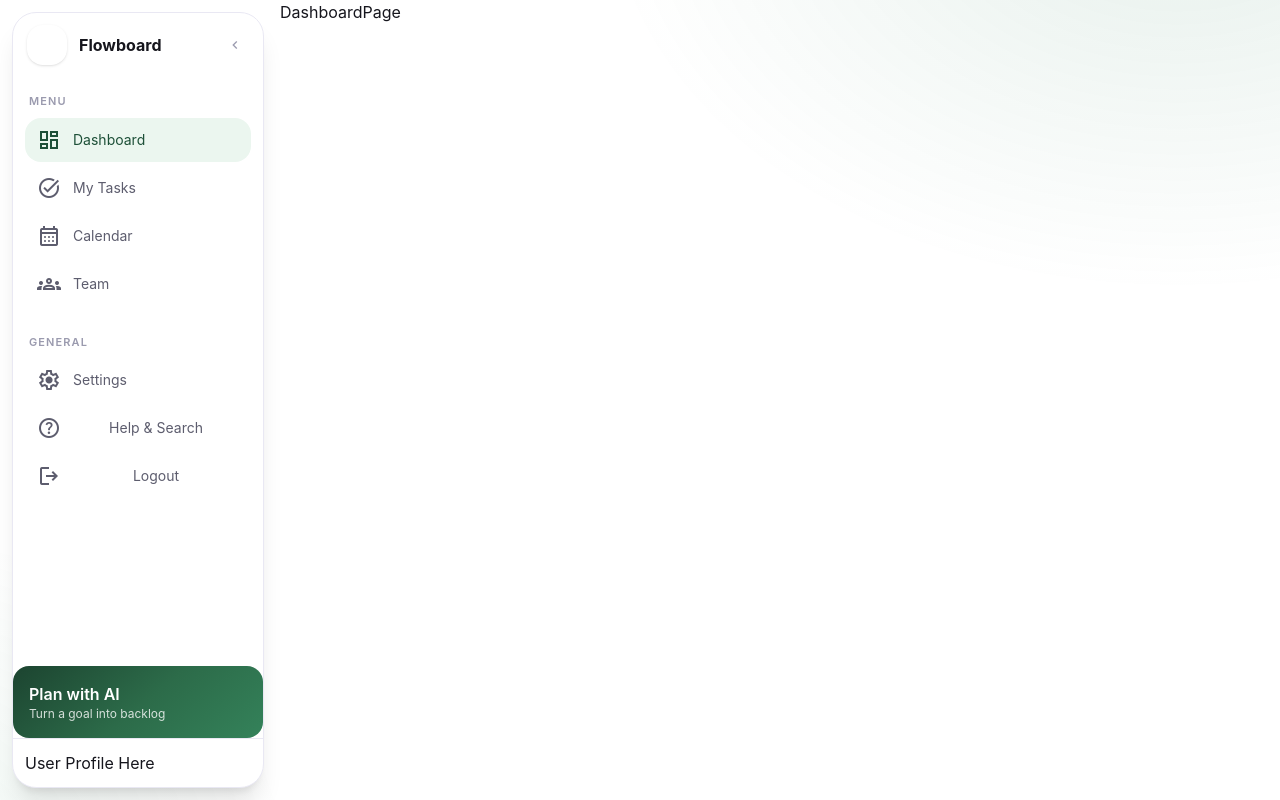
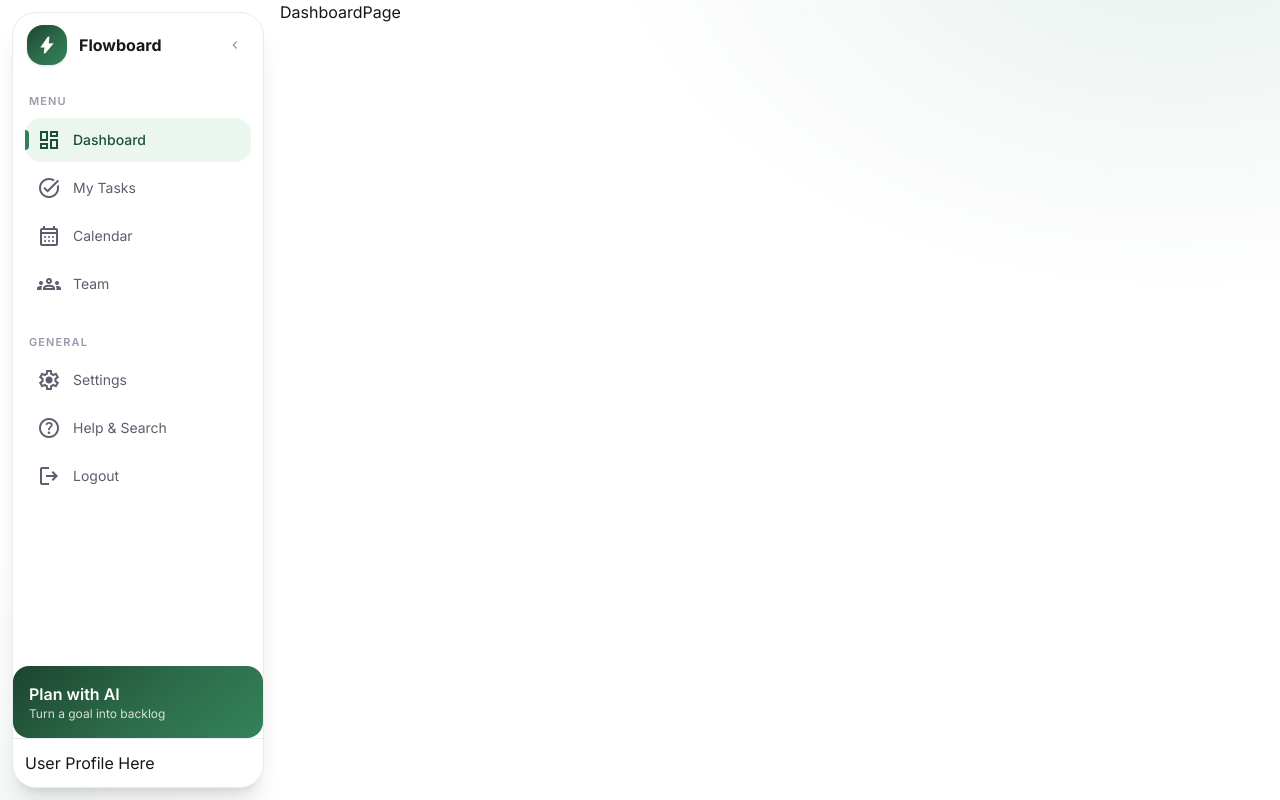
Before and after one commit to stkmukund/react-dashboard-starter, a React (Vite) app: page /login in a window 1280 px wide. Both pictures are taken after typing "name@example.com", "Sample123" into the empty fields and a click on the button "Log in". Built offline with nearby package versions, Linux system fonts and the light colour scheme.

Commit message:
fixed login and initial sidebar

```diff
--- a/index.html
+++ b/index.html
@@ -9,6 +9,13 @@
       href="https://fonts.googleapis.com/css2?family=Material+Symbols+Outlined:opsz,wght,FILL,GRAD@20..48,100..700,0..1,-50..200"
     />
     <title>react-starter-ts</title>
+    <!-- Font -->
+    <link rel="preconnect" href="https://fonts.googleapis.com" />
+    <link rel="preconnect" href="https://fonts.gstatic.com" crossorigin />
+    <link
+      href="https://fonts.googleapis.com/css2?family=Inter:wght@400;500;600;700&family=Space+Grotesk:wght@500;600;700&display=swap"
+      rel="stylesheet"
+    />
   </head>
   <body>
     <div id="root"></div>
--- a/package.json
+++ b/package.json
@@ -10,6 +10,7 @@
     "preview": "vite preview"
   },
   "dependencies": {
+    "@fontsource/inter": "^5.3.0",
     "@tailwindcss/vite": "^4.3.3",
     "@types/date-fns": "^2.5.3",
     "@types/react-router-dom": "^5.3.3",
--- a/src/components/layout/AppLayout.tsx
+++ b/src/components/layout/AppLayout.tsx
@@ -8,9 +8,9 @@ import {
 } from "react";
 import { Outlet, useNavigate } from "react-router-dom";
 import { useAuth } from "../../context/AuthContext";
+import { cn } from "../../lib/utils";
 import { Sidebar, type SidebarSection } from "../sidebar";
 import Icon from "../ui/Icon";
-import { cn } from "../../lib/utils";
 
 interface LayoutContextType {
     openCreateBoard: () => void;
@@ -32,82 +32,39 @@ export const useLayout = (): LayoutContextType => {
 };
 
 const LayoutInner = (): JSX.Element => {
+    const navigate = useNavigate();
+    const { logout } = useAuth();
+    const [createOpen, setCreateOpen] = useState(false);
+    const [commandOpen, setCommandOpen] = useState(false);
 
-    const navigate = useNavigate();
+    const [collapsed, setCollapsed] = useState(() => localStorage.getItem("sidebar-collapsed") === "true");
 
-    const { logout } = useAuth();
-
-    const [createOpen, setCreateOpen] =
-        useState(false);
-
-    const [commandOpen, setCommandOpen] =
-        useState(false);
-
-    const [collapsed, setCollapsed] =
-        useState(
-            () =>
-                localStorage.getItem(
-                    "sidebar-collapsed"
-                ) === "true"
-        );
-
-    const openCreateBoard = useCallback(() => {
-        setCreateOpen(true);
-    }, []);
+    const openCreateBoard = useCallback(() => { setCreateOpen(true) }, []);
 
     const openCommand = useCallback(() => {
         setCommandOpen(true);
     }, []);
 
     const toggleSidebar = useCallback(() => {
-
         setCollapsed((prev) => {
-
             const next = !prev;
-
-            localStorage.setItem(
-                "sidebar-collapsed",
-                String(next)
-            );
-
+            localStorage.setItem("sidebar-collapsed", String(next));
             return next;
-
         });
-
     }, []);
 
     useEffect(() => {
-
         const onKey = (e: KeyboardEvent) => {
-
-            if (
-                (e.metaKey || e.ctrlKey)
-                &&
-                e.key.toLowerCase() === "k"
-            ) {
-
+            if ((e.metaKey || e.ctrlKey) && e.key.toLowerCase() === "k") {
                 e.preventDefault();
-
-                setCommandOpen(
-                    value => !value
-                );
-
+                setCommandOpen(value => !value);
             }
-
         };
 
-        document.addEventListener(
-            "keydown",
-            onKey
-        );
+        document.addEventListener("keydown", onKey);
 
         return () => {
-
-            document.removeEventListener(
-                "keydown",
-                onKey
-            );
-
+            document.removeEventListener("keydown", onKey);
         };
 
     }, []);
@@ -115,26 +72,22 @@ const LayoutInner = (): JSX.Element => {
     const sidebarSections: SidebarSection[] = [
         {
             title: "Menu",
-
             items: [
                 {
                     label: "Dashboard",
                     icon: "dashboard",
                     to: "/dashboard",
                 },
-
                 {
                     label: "My Tasks",
                     icon: "task_alt",
                     to: "/my-tasks",
                 },
-
                 {
                     label: "Calendar",
                     icon: "calendar_month",
                     to: "/calendar",
                 },
-
                 {
                     label: "Team",
                     icon: "groups",
@@ -142,23 +95,19 @@ const LayoutInner = (): JSX.Element => {
                 },
             ],
         },
-
         {
             title: "General",
-
             items: [
                 {
                     label: "Settings",
                     icon: "settings",
                     to: "/settings",
                 },
-
                 {
                     label: "Help & Search",
                     icon: "help",
                     onClick: openCommand,
                 },
-
                 {
                     label: "Logout",
                     icon: "logout",
@@ -169,133 +118,37 @@ const LayoutInner = (): JSX.Element => {
     ];
 
     return (
-
-        <LayoutContext.Provider
-            value={{
-                openCreateBoard,
-                openCommand
-            }}
-        >
-
+        <LayoutContext.Provider value={{ openCreateBoard, openCommand }}>
             <div className="h-screen overflow-hidden">
-
                 <Sidebar
-
                     collapsed={collapsed}
-
                     onToggle={toggleSidebar}
-
                     header={{
                         title: "Flowboard",
-
-                        logo:
-                            <Icon name="bolt" filled={true} size={20}
-                                className="
-                h-5 w-5
-                fill-white
-                text-white"
-                            />
-
+                        logo: <Icon name="bolt" filled={true} size={20} className="h-5 w-5 fill-white text-white" />
                     }}
-
-                    sections={
-                        sidebarSections
+                    sections={sidebarSections}
+                    bottomContent={
+                        <button onClick={openCreateBoard} className="brand-gradient rounded-2xl p-4 text-left text-white">
+                            <p className="font-semibold">Plan with AI</p>
+                            <p className="text-xs opacity-80">Turn a goal into backlog</p>
+                        </button>
                     }
-
-                    bottomContent={
-
-                        <button
-                            onClick={openCreateBoard}
-                            className="
-              brand-gradient
-              rounded-2xl
-              p-4
-              text-left
-              text-white
-              "
-                        >
-
-                            <p className="font-semibold">
-                                Plan with AI
-                            </p>
-
-                            <p className="text-xs opacity-80">
-                                Turn a goal into backlog
-                            </p>
-
-                        </button>
-
-                    }
-
-                    footer={
-
-                        <div>
-                            User Profile Here
-                        </div>
-
-                    }
-
+                    footer={<div>User Profile Here</div>}
                 />
-
-                <main
-
-                    className={cn(
-
-                        "flex h-screen min-w-0 flex-col overflow-hidden transition-[padding] duration-300",
-
-                        collapsed
-                            ? "md:pl-[92px]"
-                            : "md:pl-[280px]"
-
-                    )}
-
-                >
-
+                <main className={cn("flex h-screen min-w-0 flex-col overflow-hidden transition-[padding] duration-300", collapsed ? "md:pl-23" : "md:pl-70")}>
                     <Outlet />
-
                 </main>
-
             </div>
-
-            {/* <CreateBoardModal
-
-                open={createOpen}
-
-                onClose={() =>
-                    setCreateOpen(false)
-                }
-
-            /> */}
-
-            {/* <CommandMenu
-
-                open={commandOpen}
-
-                onClose={() =>
-                    setCommandOpen(false)
-                }
-
-                onCreateBoard={() => {
-
-                    setCommandOpen(false);
-
-                    setCreateOpen(true);
-
-                }}
-
-            /> */}
-
-        </LayoutContext.Provider>
-
+        </LayoutContext.Provider >
     );
-
 };
 
 const AppLayout = (): JSX.Element => (
 
-    // <BoardsProvider>
+    // <BoardsProvider> // add providers if needed
 
-        <LayoutInner />
+    <LayoutInner />
 
     // </BoardsProvider>
 
--- a/src/components/sidebar/SidebarHeader.tsx
+++ b/src/components/sidebar/SidebarHeader.tsx
@@ -16,11 +16,9 @@ export default function SidebarHeader({
     return (
         <>
             <div className="flex h-16 items-center gap-3 px-3.5">
-
-                <div className="grid h-10 w-10 shrink-0 place-items-center rounded-2xl bg-brand shadow">
+                <div className="grid h-10 w-10 shrink-0 place-items-center rounded-2xl brand-gradient shadow">
                     {config.logo}
                 </div>
-
                 {!collapsed && (
                     <>
                         <span className="flex-1 truncate font-bold text-ink">
@@ -29,9 +27,7 @@ export default function SidebarHeader({
 
                         <button
                             onClick={onToggle}
-                            className="
-              grid h-7 w-7 place-items-center rounded-lg
-              text-faint hover:bg-surface-2"
+                            className="grid h-7 w-7 place-items-center rounded-lg text-faint hover:bg-surface-2"
                         >
                             <Icon
                                 name="chevron_left"
--- a/src/components/sidebar/SidebarItem.tsx
+++ b/src/components/sidebar/SidebarItem.tsx
@@ -1,4 +1,4 @@
-import { NavLink } from "react-router-dom";
+import { NavLink, useLocation } from "react-router-dom";
 import { cn } from "../../lib/utils";
 import Icon from "../ui/Icon";
 import type { SidebarItem as Item } from "./SidebarTypes";
@@ -12,9 +12,42 @@ export default function SidebarItem({
     item,
     collapsed
 }: Props) {
+    const location = useLocation();
 
-    const content = (
+    const getIsActive = (navLinkIsActive?: boolean): boolean => {
+        if (typeof item.isActive === "boolean") {
+            return item.isActive;
+        }
+        if (typeof item.isActive === "function") {
+            return item.isActive(location.pathname);
+        }
+        if (navLinkIsActive !== undefined) {
+            return navLinkIsActive;
+        }
+        if (item.to) {
+            return location.pathname === item.to || location.pathname.startsWith(item.to + "/");
+        }
+        return false;
+    };
+
+    const getItemClassName = (isActive: boolean) =>
+        cn(
+            "relative group flex h-11 items-center rounded-2xl text-sm transition",
+            collapsed
+                ? "mx-auto w-11 justify-center"
+                : "gap-3 px-3",
+
+            isActive
+                ? "bg-brand-50 text-brand-700 font-medium"
+                : "text-muted hover:bg-surface-2"
+        );
+
+    const renderContent = (isActive: boolean) => (
         <>
+            {isActive && !collapsed && (
+                <span className="absolute left-0 top-1/2 h-5 w-1 -translate-y-1/2 rounded-r-full bg-brand-500" />
+            )}
+
             <Icon
                 name={item.icon}
                 className="text-[22px] shrink-0"
@@ -27,45 +60,29 @@ export default function SidebarItem({
                     </span>
 
                     {item.badge !== undefined && (
-                        <span className="
-        rounded-full bg-ink px-2 py-0.5
-        text-[10px] text-white">
+                        <span className="rounded-full bg-ink px-2 py-0.5 text-[10px] text-white">
                             {item.badge}
                         </span>
                     )}
                 </>
             )}
-
         </>
     );
 
-    const className = ({ isActive }: {
-        isActive: boolean
-    }) =>
-        cn(
-            "group flex h-11 items-center rounded-2xl text-sm transition",
-            collapsed
-                ? "mx-auto w-11 justify-center"
-                : "gap-3 px-3",
-
-            isActive
-                ? "bg-brand-50 text-brand-700"
-                : "text-muted hover:bg-surface-2"
-        );
-
     if (item.to) {
-
         return (
             <NavLink
                 to={item.to}
+                end={item.end}
                 title={collapsed ? item.label : undefined}
-                className={className}
+                className={({ isActive }) => getItemClassName(getIsActive(isActive))}
             >
-                {content}
+                {({ isActive }) => renderContent(getIsActive(isActive))}
             </NavLink>
-        )
+        );
+    }
 
-    }
+    const buttonIsActive = getIsActive();
 
     return (
         <button
@@ -73,12 +90,11 @@ export default function SidebarItem({
             onClick={item.onClick}
             title={collapsed ? item.label : undefined}
             className={cn(
-                className({ isActive: false }),
-                "w-full"
+                getItemClassName(buttonIsActive),
+                "w-full text-left"
             )}
         >
-            {content}
+            {renderContent(buttonIsActive)}
         </button>
-    )
-
+    );
 }
--- a/src/components/ui/Button.tsx
+++ b/src/components/ui/Button.tsx
@@ -2,6 +2,7 @@
 import type { ButtonHTMLAttributes, ReactNode } from "react";
 import { cn } from "../../lib/utils";
 import Icon from "./Icon";
+import Spinner from "./Spinner";
 
 const variants = {
   primary:
@@ -55,7 +56,8 @@ const Button: React.FC<ButtonProps> = ({
     disabled={disabled || loading}
     {...props}
   >
-    {loading && <Icon name="Autorenew" className="h-4 w-4 animate-spin" />}
+    {/* {loading && <Icon name="Autorenew" className="h-4 w-4 animate-spin" />} */}
+    {loading && <Spinner size="sm" />}
     {children}
   </button>
 );
```
Also changed, not shown: src/components/sidebar/Sidebar.tsx (+2 -14 lines), src/components/sidebar/SidebarSection.tsx (+1 -7 lines), src/components/sidebar/SidebarTypes.ts (+10 -0 lines), src/pages/login/index.tsx (+1 -12 lines), 1 other file (tests, documents, lock files or other folders).
